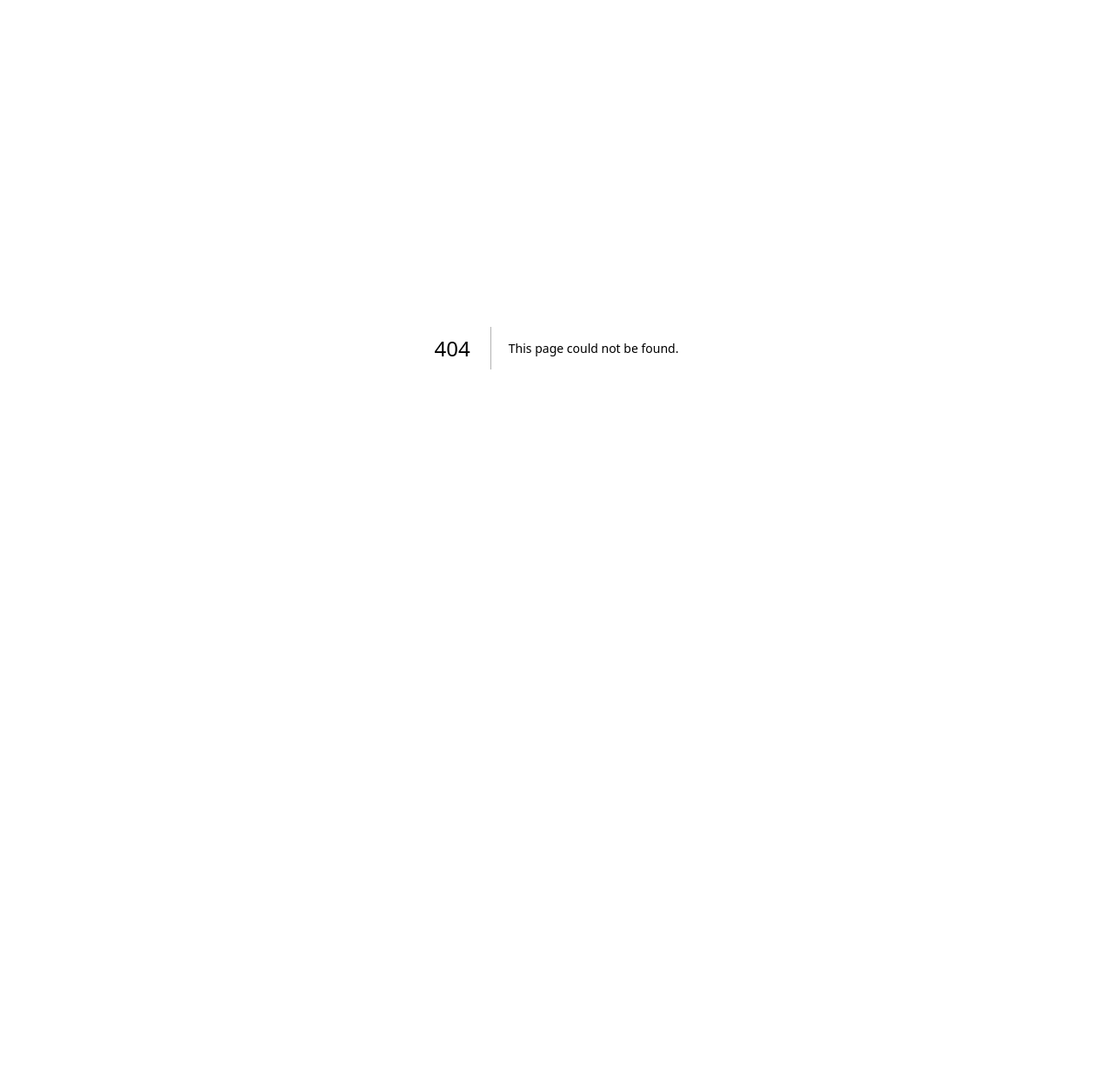
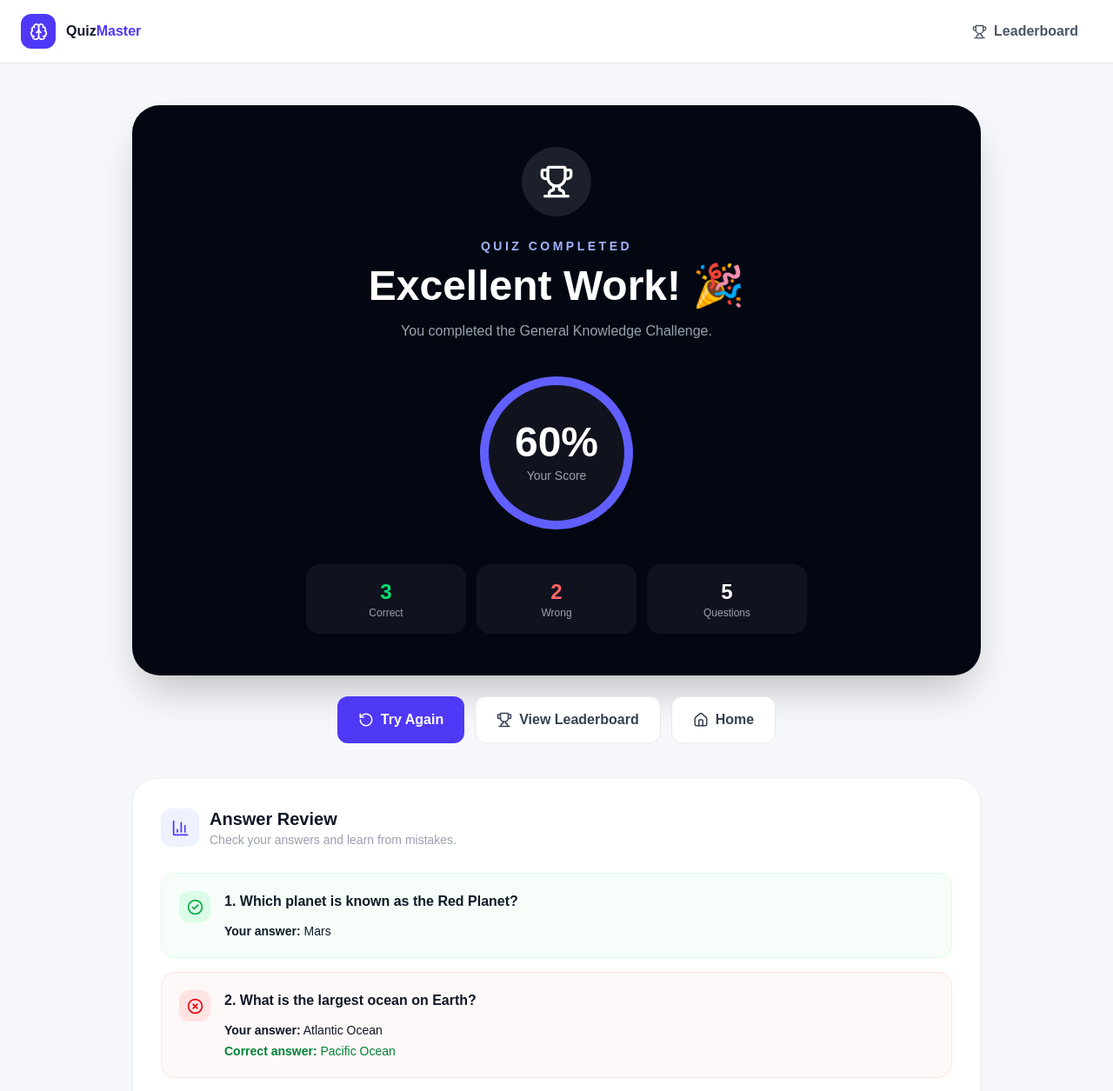
Before and after one commit to Kesarkarale/quize-platform, a Next.js app: page /result in a window 1280 px wide. Before the commit this address had no page. Shown: the top 1255 px of the page at 87% size. Before the commit the page ends 800 px from the top, so only its background shows below. Built offline with nearby package versions, Linux system fonts and the light colour scheme.

Commit message:
Create page.tsx

```diff
--- /dev/null
+++ b/app/result/page.tsx
@@ -0,0 +1,231 @@
+"use client";
+
+import Link from "next/link";
+import {
+  Brain,
+  Trophy,
+  CheckCircle2,
+  XCircle,
+  ArrowRight,
+  RotateCcw,
+  Home,
+  BarChart3,
+} from "lucide-react";
+
+const answers = [
+  {
+    question: "Which planet is known as the Red Planet?",
+    yourAnswer: "Mars",
+    correctAnswer: "Mars",
+    correct: true,
+  },
+  {
+    question: "What is the largest ocean on Earth?",
+    yourAnswer: "Atlantic Ocean",
+    correctAnswer: "Pacific Ocean",
+    correct: false,
+  },
+  {
+    question: "Who invented the World Wide Web?",
+    yourAnswer: "Tim Berners-Lee",
+    correctAnswer: "Tim Berners-Lee",
+    correct: true,
+  },
+  {
+    question: "Which language is primarily used for styling web pages?",
+    yourAnswer: "HTML",
+    correctAnswer: "CSS",
+    correct: false,
+  },
+  {
+    question: "How many continents are there in the world?",
+    yourAnswer: "7",
+    correctAnswer: "7",
+    correct: true,
+  },
+];
+
+export default function ResultPage() {
+  const score = 3;
+  const total = 5;
+  const percentage = Math.round((score / total) * 100);
+
+  return (
+    <main className="min-h-screen bg-[#f7f8fc] text-gray-900">
+      {/* Navbar */}
+      <nav className="border-b border-gray-200 bg-white">
+        <div className="mx-auto flex max-w-7xl items-center justify-between px-6 py-4">
+          <Link href="/" className="flex items-center gap-3">
+            <div className="flex h-10 w-10 items-center justify-center rounded-xl bg-indigo-600 text-white">
+              <Brain size={21} />
+            </div>
+
+            <span className="font-extrabold">
+              Quiz<span className="text-indigo-600">Master</span>
+            </span>
+          </Link>
+
+          <Link
+            href="/leaderboard"
+            className="flex items-center gap-2 rounded-xl px-4 py-2 font-semibold text-gray-600 hover:bg-gray-100"
+          >
+            <Trophy size={17} />
+            Leaderboard
+          </Link>
+        </div>
+      </nav>
+
+      <div className="mx-auto max-w-5xl px-6 py-12">
+        {/* Score Card */}
+        <section className="overflow-hidden rounded-[32px] bg-gray-950 p-8 text-white shadow-2xl sm:p-12">
+          <div className="text-center">
+            <div className="mx-auto flex h-20 w-20 items-center justify-center rounded-full bg-white/10">
+              <Trophy size={40} />
+            </div>
+
+            <p className="mt-6 text-sm font-bold uppercase tracking-[0.25em] text-indigo-300">
+              Quiz Completed
+            </p>
+
+            <h1 className="mt-3 text-4xl font-black sm:text-5xl">
+              Excellent Work! 🎉
+            </h1>
+
+            <p className="mx-auto mt-4 max-w-xl text-gray-400">
+              You completed the General Knowledge Challenge.
+            </p>
+
+            {/* Score */}
+            <div className="mx-auto mt-10 flex h-44 w-44 flex-col items-center justify-center rounded-full border-[10px] border-indigo-500 bg-white/5">
+              <span className="text-5xl font-black">
+                {percentage}%
+              </span>
+              <span className="mt-1 text-sm text-gray-400">
+                Your Score
+              </span>
+            </div>
+
+            <div className="mx-auto mt-10 grid max-w-xl grid-cols-3 gap-3">
+              <div className="rounded-2xl bg-white/5 p-4">
+                <p className="text-2xl font-black text-green-400">
+                  {score}
+                </p>
+                <p className="text-xs text-gray-400">Correct</p>
+              </div>
+
+              <div className="rounded-2xl bg-white/5 p-4">
+                <p className="text-2xl font-black text-red-400">
+                  {total - score}
+                </p>
+                <p className="text-xs text-gray-400">Wrong</p>
+              </div>
+
+              <div className="rounded-2xl bg-white/5 p-4">
+                <p className="text-2xl font-black">
+                  {total}
+                </p>
+                <p className="text-xs text-gray-400">Questions</p>
+              </div>
+            </div>
+          </div>
+        </section>
+
+        {/* Action Buttons */}
+        <div className="mt-6 flex flex-wrap justify-center gap-3">
+          <Link
+            href="/quiz"
+            className="flex items-center gap-2 rounded-xl bg-indigo-600 px-6 py-3.5 font-bold text-white hover:bg-indigo-700"
+          >
+            <RotateCcw size={18} />
+            Try Again
+          </Link>
+
+          <Link
+            href="/leaderboard"
+            className="flex items-center gap-2 rounded-xl border border-gray-200 bg-white px-6 py-3.5 font-bold text-gray-700 hover:bg-gray-50"
+          >
+            <Trophy size={18} />
+            View Leaderboard
+          </Link>
+
+          <Link
+            href="/"
+            className="flex items-center gap-2 rounded-xl border border-gray-200 bg-white px-6 py-3.5 font-bold text-gray-700 hover:bg-gray-50"
+          >
+            <Home size={18} />
+            Home
+          </Link>
+        </div>
+
+        {/* Answer Review */}
+        <section className="mt-10 rounded-[28px] border border-gray-100 bg-white p-6 shadow-sm sm:p-8">
+          <div className="flex items-center gap-3">
+            <div className="flex h-11 w-11 items-center justify-center rounded-xl bg-indigo-50 text-indigo-600">
+              <BarChart3 size={21} />
+            </div>
+
+            <div>
+              <h2 className="text-xl font-black">
+                Answer Review
+              </h2>
+              <p className="text-sm text-gray-400">
+                Check your answers and learn from mistakes.
+              </p>
+            </div>
+          </div>
+
+          <div className="mt-7 space-y-4">
+            {answers.map((item, index) => (
+              <div
+                key={index}
+                className={`rounded-2xl border p-5 ${
+                  item.correct
+                    ? "border-green-100 bg-green-50/50"
+                    : "border-red-100 bg-red-50/50"
+                }`}
+              >
+                <div className="flex gap-4">
+                  <div
+                    className={`flex h-9 w-9 shrink-0 items-center justify-center rounded-xl ${
+                      item.correct
+                        ? "bg-green-100 text-green-600"
+                        : "bg-red-100 text-red-600"
+                    }`}
+                  >
+                    {item.correct ? (
+                      <CheckCircle2 size={19} />
+                    ) : (
+                      <XCircle size={19} />
+                    )}
+                  </div>
+
+                  <div className="flex-1">
+                    <p className="font-bold">
+                      {index + 1}. {item.question}
+                    </p>
+
+                    <p className="mt-3 text-sm">
+                      <span className="font-semibold">
+                        Your answer:
+                      </span>{" "}
+                      {item.yourAnswer}
+                    </p>
+
+                    {!item.correct && (
+                      <p className="mt-1 text-sm text-green-700">
+                        <span className="font-semibold">
+                          Correct answer:
+                        </span>{" "}
+                        {item.correctAnswer}
+                      </p>
+                    )}
+                  </div>
+                </div>
+              </div>
+            ))}
+          </div>
+        </section>
+      </div>
+    </main>
+  );
+}
```
